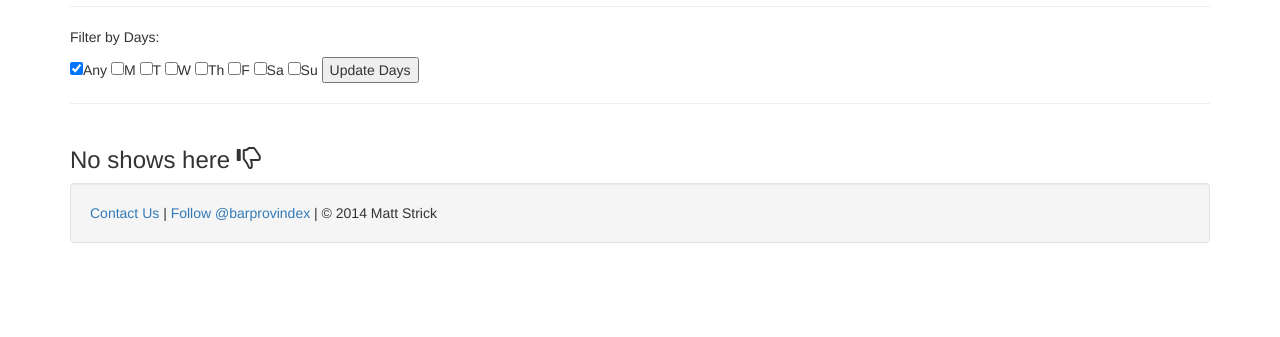
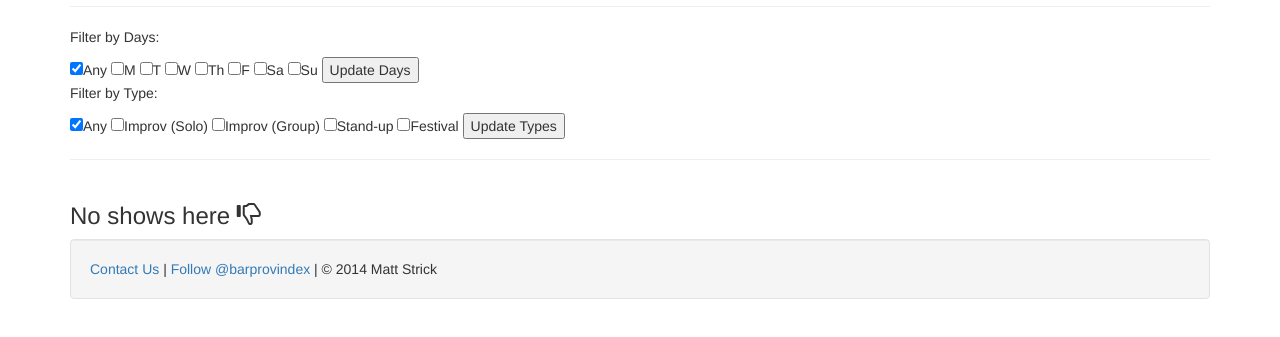
Before and after one commit to mattstrick/turnt-up-for-shows, a plain HTML site: page index.html in a window 1280 px wide. Shown: the part 133-470 px from the top of the page. Drawn offline with nearby package versions, Linux system fonts and the light colour scheme; no server answers.

Commit message:
Added for for changing show types.

```diff
--- a/index.html
+++ b/index.html
@@ -32,6 +32,18 @@
             <input type="checkbox" name="day" value="Saturday" />Sa
             <input type="checkbox" name="day" value="Sunday" />Su
             <input type="submit" value="Update Days" />
+          </fieldset>
+        </form>
+
+        <form id="show_type_controls">
+          <fieldset>
+            <p>Filter by Type:</p>
+            <input type="checkbox" name="type" value="Any" checked />Any
+            <input type="checkbox" name="type" value="solo" />Improv (Solo)
+            <input type="checkbox" name="type" value="group" />Improv (Group)
+            <input type="checkbox" name="type" value="standup" />Stand-up
+            <input type="checkbox" name="type" value="festival" />Festival
+            <input type="submit" value="Update Types" />
           </fieldset>
         </form>
       </div><hr /><!-- /#controls -->
```
